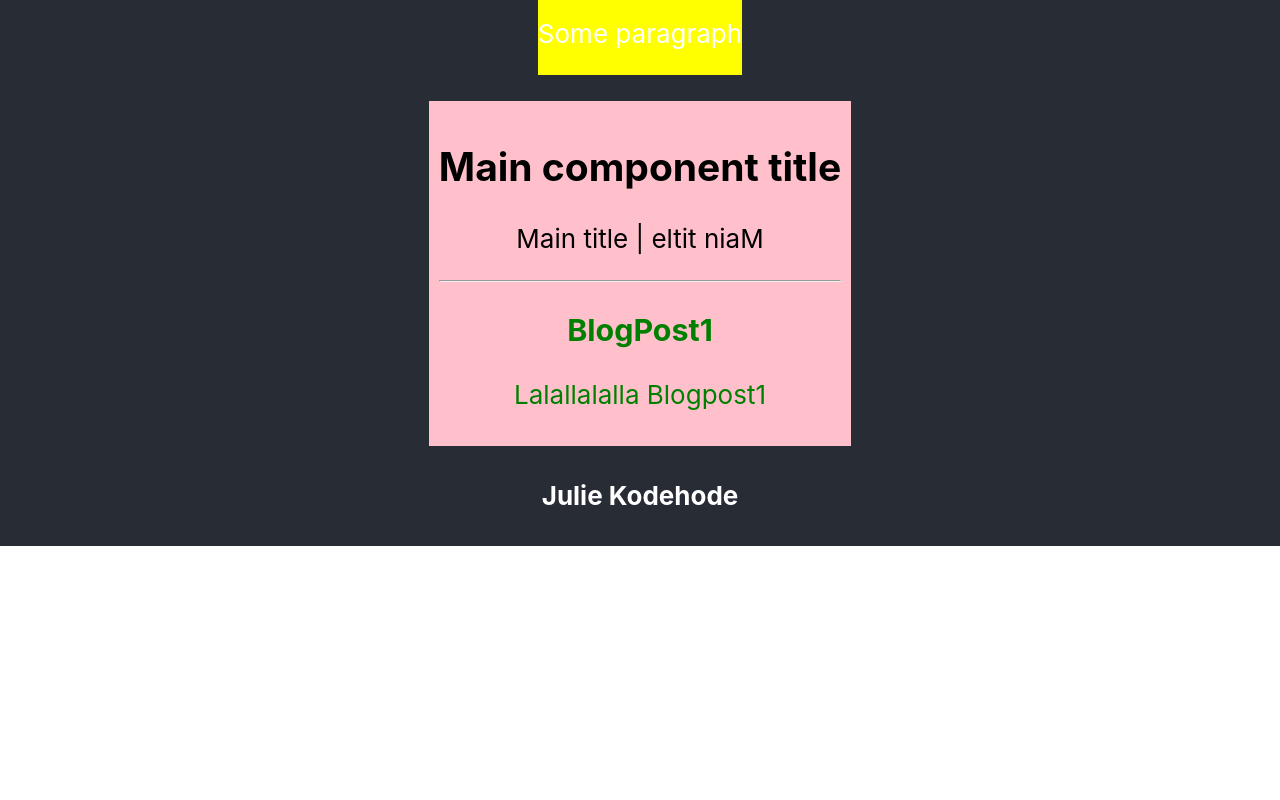
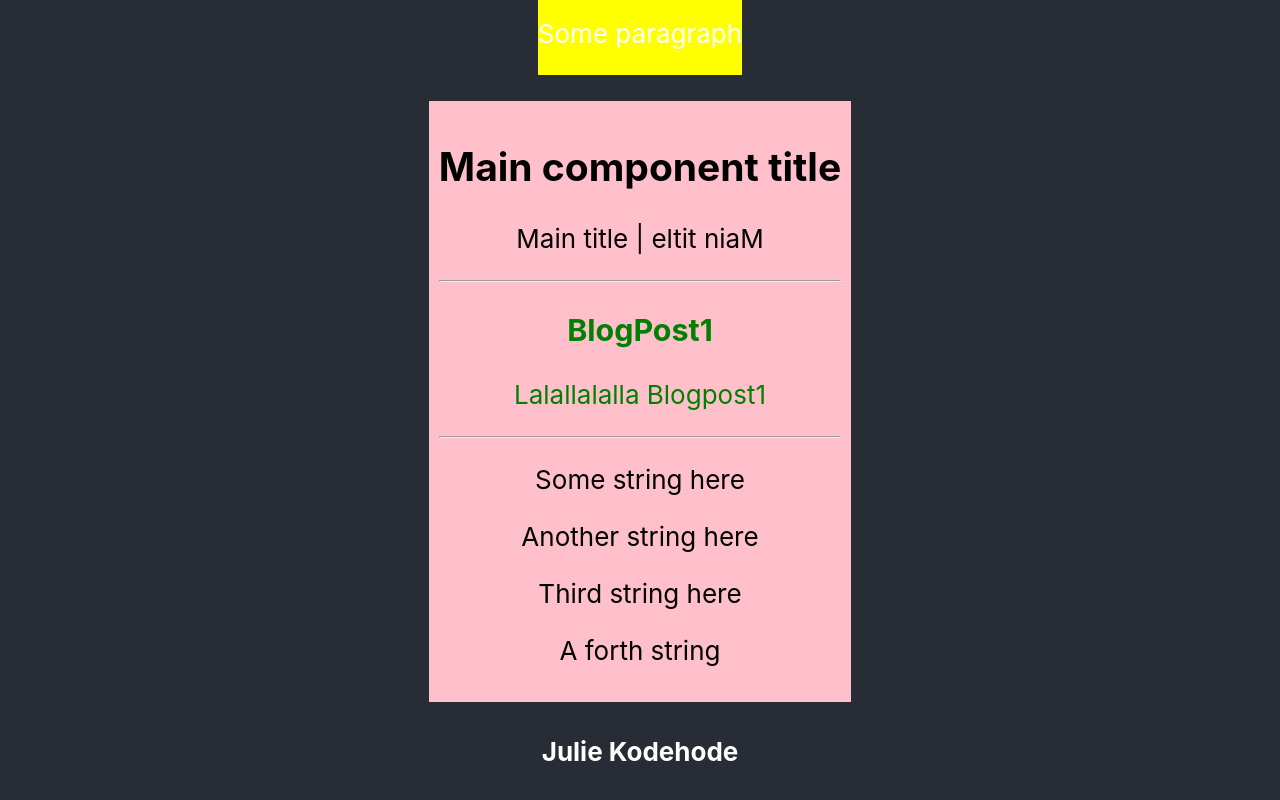
Before and after one commit to JulieKodehode/moduled_react, a React (Create React App) app: page /#/ in a window 1280 px wide. Shown: the part 949-1749 px from the top of the page. Before the commit the page ends 1495 px from the top, so only its background shows below. Built offline with nearby package versions, Linux system fonts and the light colour scheme.

Commit message:
Lecture edits: added comments, imported from GenerateCards and fixed typos

```diff
--- a/src/components/GenerateCards.jsx
+++ b/src/components/GenerateCards.jsx
@@ -1,4 +1,4 @@
-// You belong in data
+// You belong in data, but will stay here.
 const arrayOfData = [
 	{ id: "one", text: "Some string here" },
 	{ id: "two", text: "Another string here" },
@@ -6,7 +6,7 @@ const arrayOfData = [
 	{ id: "four,", text: "A forth string" },
 ];
 
-const generateCards = (element, index) => {
+const GenerateCards = (element, index) => {
 	const { id, text } = element;
 	// console.log({element: element, index: index})
 	// Shorthand since it have the same names for both element and index
@@ -26,7 +26,7 @@ const Card = (props) => {
 
 	return (
 		<div>
-			<h3>{title}</h3>
+			<p>{title}</p>
 		</div>
 	);
 };
@@ -45,15 +45,14 @@ function App() {
 			})} */}
 
 			{/* We made a map function earlier so we can just refer back to it here as a callback */}
-			{arrayOfData.map(generateCards)}
+			{arrayOfData.map(GenerateCards)}
 		</div>
 	);
 }
 
+export default App;
 // .map = returns new elements changed from the original
 // .forEach = not modified, just taking each element and return it
-
-// PLACE this in the main, with the cat thing.
 
 //
 //
@@ -61,26 +60,26 @@ function App() {
 
 // Mapping a new mapped map to first map out decks of cards and then map out the containing cards in each deck?
 
-const firstHand = [
-	{ id: "one", text: "Some string here" },
-	{ id: "two", text: "Another string here" },
-	{ id: "three", text: "Third string here" },
-	{ id: "four,", text: "A forth string" },
-];
+// const firstHand = [
+// 	{ id: "one", text: "Some string here" },
+// 	{ id: "two", text: "Another string here" },
+// 	{ id: "three", text: "Third string here" },
+// 	{ id: "four,", text: "A forth string" },
+// ];
 
-const secondHand = [
-	{ id: "five", text: "Set 2: Some string here" },
-	{ id: "six", text: "Set 2: Another string here" },
-	{ id: "seven", text: "Set 2: Third string here" },
-	{ id: "eight,", text: "Set 2: A forth string" },
-];
+// const secondHand = [
+// 	{ id: "five", text: "Set 2: Some string here" },
+// 	{ id: "six", text: "Set 2: Another string here" },
+// 	{ id: "seven", text: "Set 2: Third string here" },
+// 	{ id: "eight,", text: "Set 2: A forth string" },
+// ];
 
-const listOfLists = [firstHand, secondHand];
+// const listOfLists = [firstHand, secondHand];
 
-const generate52Cards = (list) => {
-	return list.map((element, index) => {
-		const { text, id } = element;
+// const generate52Cards = (list) => {
+// 	return list.map((element, index) => {
+// 		const { text, id } = element;
 
-		return <Card key={index} title={text} />;
-	});
-};
+// 		return <Card key={index} title={text} />;
+// 	});
+// };
--- a/src/components/Main.jsx
+++ b/src/components/Main.jsx
@@ -1,4 +1,5 @@
 import MainContent from "../data/data";
+import App from "./GenerateCards";
 
 // import { MainContent, SubPageContent } from "../../data/data";
 // {} deconstructing to bring out multiple export version.
@@ -13,13 +14,15 @@ const Main = () => {
 			<hr />
 			<h3 style={{ color: "green" }}>{blogPost[0].title}</h3>
 			<p style={{ color: "green" }}>{blogPost[0].smallDescription}</p>
+			<hr />
+			<App />
 		</main>
 	);
 };
 
 export default Main;
 
-// Extracting hard coded code from comps into a datafile is the {} inside tags.
+// Extracting hard coded code from comps into a data file is the {} inside tags.
 // Storing data and declaring objects instead of hardcoding things into your js code so its easier and nicer to have a good over view.
 // Single page applications need to provide more infos
 // Blogpost, webshop, desktop applications are cms(multiple interactions where it needs filling)
```
